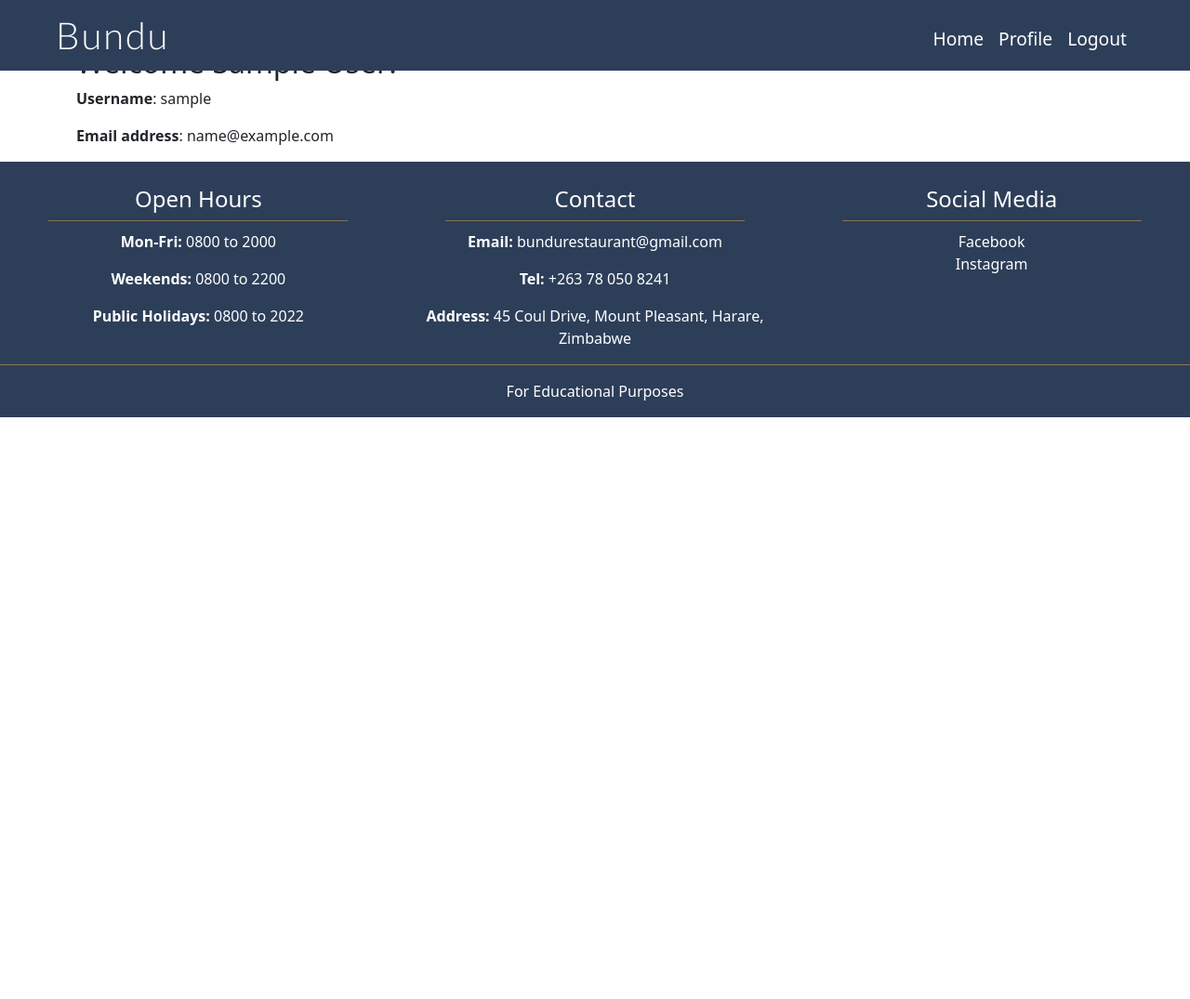
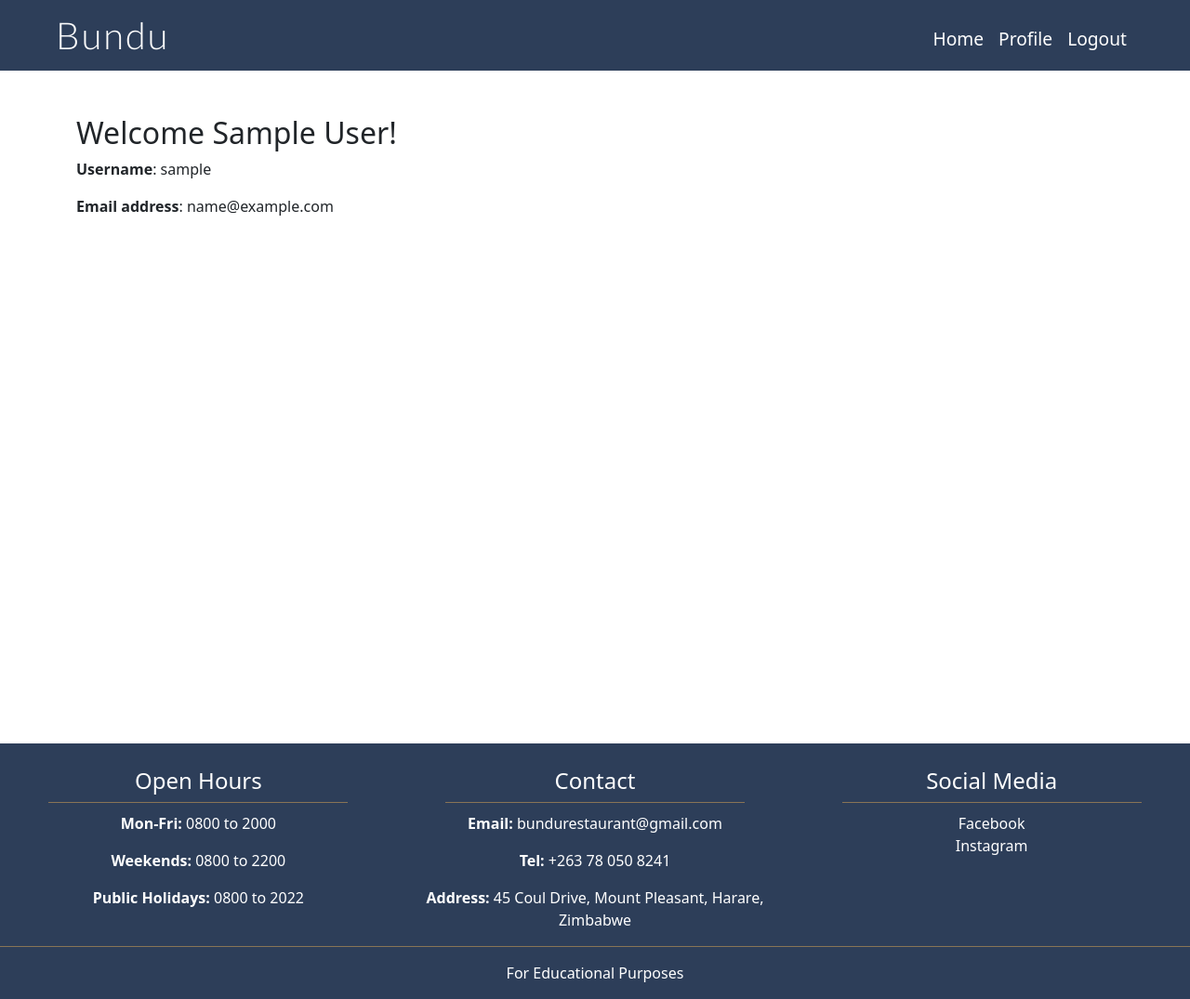
Before and after one commit to Tony118g/bundu-restaurant, a Django app: page /accounts/profile/ in a window 1280 px wide. Shown: the whole page at 93% size. Before the commit the page ends 449 px from the top, so only its background shows below. Run offline with Django 3.2, Linux system fonts and the light colour scheme; the visitor is signed in with stand-in values (Sample User, id 1).

Commit message:
Add and style classes to push content below navbar

```diff
--- a/accounts/templates/profile.html
+++ b/accounts/templates/profile.html
@@ -2,7 +2,7 @@
 
 {% block content %}
 
-<div class="container pt-5">
+<div class="container pt-5 fill-screen below-nav">
     <h2>Welcome {{ f_name }} {{ l_name }}!</h2>
     <p><span class="fw-bold">Username</span>: {{ username }}</p>
     <p><span class="fw-bold">Email address</span>: {{ email_address }}</p>
--- a/static/css/style.css
+++ b/static/css/style.css
@@ -1,6 +1,18 @@
 /* Google font import */
 
 @import url('https://fonts.googleapis.com/css2?family=Lato:ital,wght@0,100;0,300;0,400;0,700;0,900;1,100;1,300;1,400;1,700;1,900&family=PT+Sans:ital,wght@0,400;0,700;1,400;1,700&display=swap');
+
+/* General styles */
+
+.fill-screen {
+    min-height: calc(100vh - 76px);
+}
+
+.below-nav {
+    margin-top: 76px;
+}
+
+/* Navbar */
 
 #nav-logo {
     font-family: lato;
```
